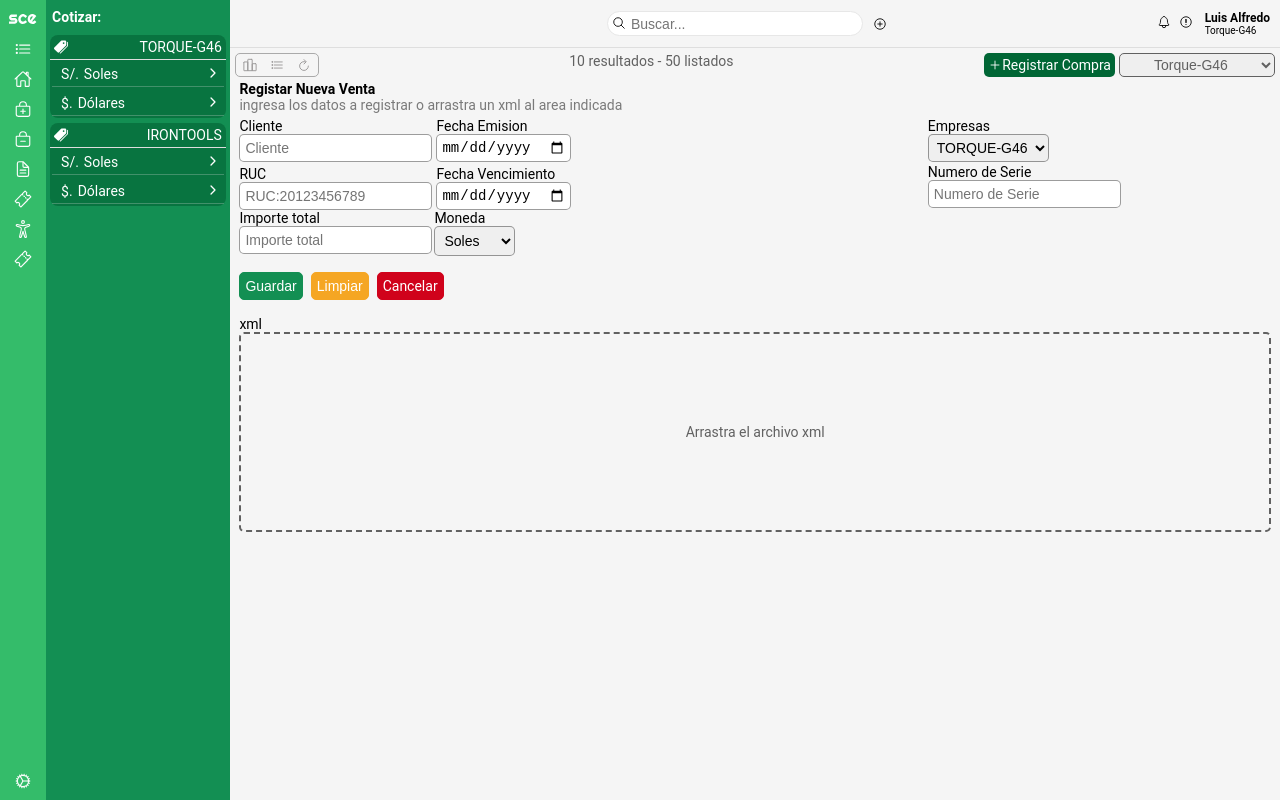
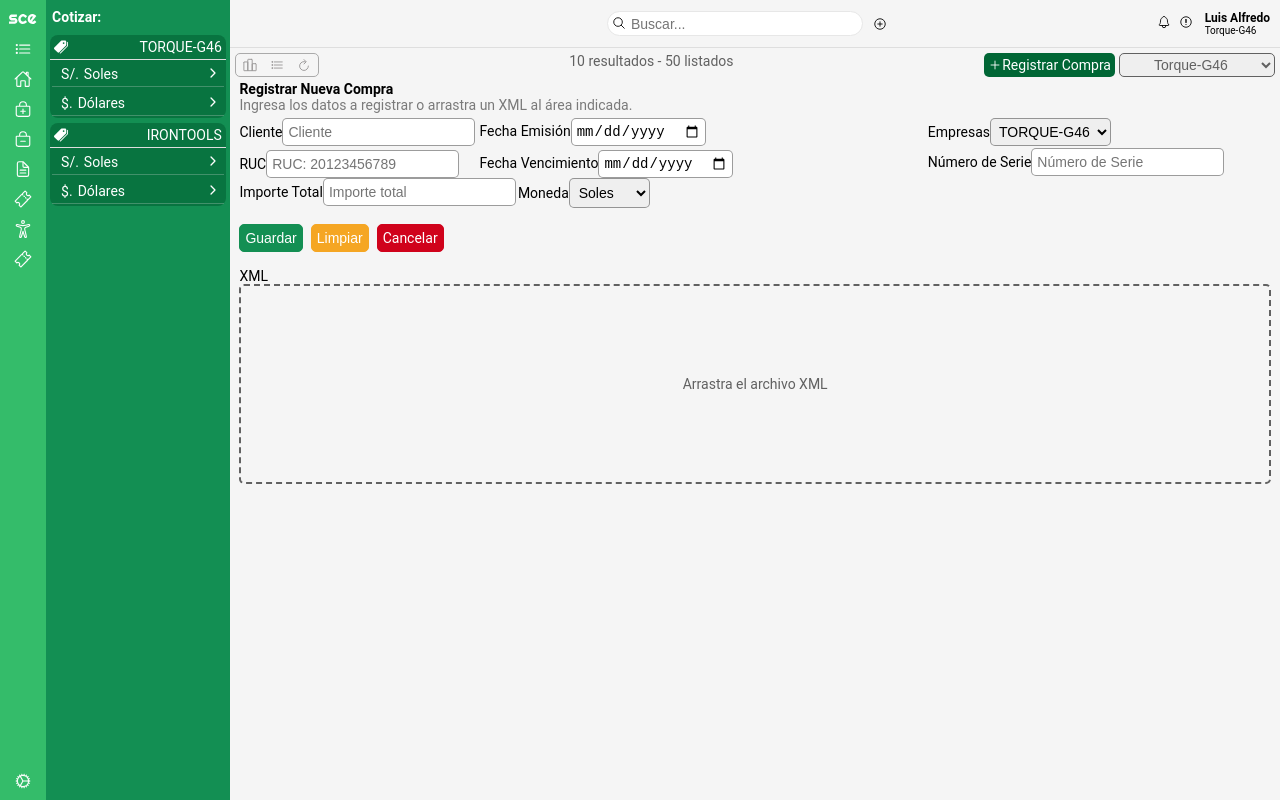
Before and after one commit to LuisPalomin05/FrontendSCE, a React (Create React App) app: page /compras/crear in a window 1280 px wide. Built offline with nearby package versions, Linux system fonts and the light colour scheme; the HTML template or start-up script is replaced by a standard one.

Commit message:
TRABAJANDO EN COMPRAS Y VENTAS

```diff
--- a/src/components/ClientesCrear.jsx
+++ b/src/components/ClientesCrear.jsx
@@ -62,19 +62,23 @@ export default function ClientesCrear() {
     navigate("/clientes");
   }
   return (
+    <div className="padd3">
+      <h1>{editing ? "Editar Cliente" : "Crear Cliente"}</h1>
       <div>
-      <h1>{editing ? "Editar Cliente" : "Crear Cliente"}</h1>
-      <div className="padd3">
-        <form onSubmit={onSubmitForm}>
+        <form className="flexcolumn padd3  gapp4" onSubmit={onSubmitForm}>
+          <section className="flexbox gapp4">
             <div>
               <p>RUC :</p>
               <input
                 type="text"
                 name="ruc"
+                className="inputbox"
+                placeholder="RUC: 20123456789"
                 value={ruc}
                 maxLength={12}
-              minLength={12}
+                minLength={11}
                 id="ruc"
+                required
                 onChange={(e) => setRuc(e.target.value)}
               />
             </div>
@@ -82,26 +86,49 @@ export default function ClientesCrear() {
               <p>NOMBRE CLIENTE :</p>
               <input
                 type="text"
+                className="inputbox"
+                placeholder="Cliente"
                 name="cliente"
                 value={cliente}
                 id="cliente"
                 onChange={(e) => setCliente(e.target.value)}
               />
             </div>
+          </section>
+
           <div>
             <p>DIRECCION :</p>
             <input
               type="text"
               name="direccion"
+              className="inputboxitm w33"
+              placeholder="Direccion"
               value={direccion}
               id="direccion"
               onChange={(e) => setDireccion(e.target.value)}
             />
           </div>
+
+          <div>
+            <p>EMAIL :</p>
+            <input
+              type="text"
+              className="inputboxitm w33"
+              placeholder="Email"
+              name="email"
+              value={email}
+              id="email"
+              onChange={(e) => setEmail(e.target.value)}
+            />
+          </div>
+
+          <section className="flexbox gapp4">
             <div>
               <p>TELEFONO :</p>
               <input
                 type="text"
+                className="inputboxitm"
+                placeholder="Telefono"
                 name="telefono"
                 value={telefono}
                 id="telefono"
@@ -110,32 +137,24 @@ export default function ClientesCrear() {
             </div>
 
             <div>
-            <p>EMAIL :</p>
-            <input
-              type="text"
-              name="email"
-              value={email}
-              id="email"
-              onChange={(e) => setEmail(e.target.value)}
-            />
-          </div>
-
-          <div>
               <p>ATENCION : </p>
               <input
                 type="text"
                 name="atencion"
+                className="inputboxitm"
+                placeholder="nombre de contacto"
                 value={atencion}
                 id="atencion"
                 onChange={(e) => setAtencion(e.target.value)}
               />
             </div>
-
+          </section>
           <div>
             <p>EMPRESA :</p>
             <select
               name="empresa"
               id="empresa"
+              className="inputboxitm w33"
               value={empresa}
               onChange={(e) => setEmpresa(e.target.value)}
             >
@@ -155,7 +174,9 @@ export default function ClientesCrear() {
                 Eliminar
               </button>
             ) : (
-              <Link className="btnSuccess martop" to={'/clientes'}>Cancelar</Link>
+              <Link className="btnSuccess martop" to={"/clientes"}>
+                Cancelar
+              </Link>
             )}{" "}
           </div>
         </form>
--- a/src/components/ComprasCrear.jsx
+++ b/src/components/ComprasCrear.jsx
@@ -5,108 +5,117 @@ const ComprasCrear = () => {
   return (
     <div className="padd2">
       <section className="marbot">
-        <h1>Registar Nueva Venta</h1>
+        <h1>Registrar Nueva Compra</h1>
         <p className="cGray">
-          ingresa los datos a registrar o arrastra un xml al area indicada
+          Ingresa los datos a registrar o arrastra un XML al área indicada.
         </p>
       </section>
-      <section>
-        <section>
+
       <form>
         <section className="flexbox gapp2">
           <div className="flexbox flex2 gapp4">
             <div className="flexcolumn gapp4">
               <section>
-                    <p>Cliente</p>
+                <label htmlFor="cliente">Cliente</label>
                 <input
                   className="inputbox"
                   type="text"
+                  id="cliente"
+                  name="cliente"
                   placeholder="Cliente"
                 />
               </section>
               <section>
-                    <p>RUC</p>
+                <label htmlFor="ruc">RUC</label>
                 <input
                   className="inputbox"
                   type="text"
-                      placeholder="RUC:20123456789"
+                  id="ruc"
+                  name="ruc"
+                  placeholder="RUC: 20123456789"
                 />
               </section>
             </div>
+
             <div className="flexcolumn gapp4">
               <section>
-                    <p>Fecha Emision</p>
-                    <input className="inputboxitm" type="date" />
+                <label htmlFor="fecha-emision">Fecha Emisión</label>
+                <input
+                  className="inputboxitm"
+                  type="date"
+                  id="fecha-emision"
+                  name="fecha_emision"
+                />
               </section>
               <section>
-                    <p>Fecha Vencimiento</p>
-                    <input className="inputboxitm" type="date" />
+                <label htmlFor="fecha-vencimiento">Fecha Vencimiento</label>
+                <input
+                  className="inputboxitm"
+                  type="date"
+                  id="fecha-vencimiento"
+                  name="fecha_vencimiento"
+                />
               </section>
             </div>
           </div>
+
           <div className="flexcolumn flex1 gapp2">
             <section>
-                  <div>
-                    <p>Empresas</p>
-                    <select className="inputboxitm">
+              <label htmlFor="empresa">Empresas</label>
+              <select className="inputboxitm" id="empresa" name="empresa">
                 <option>TORQUE-G46</option>
                 <option>IRONTOOLS</option>
               </select>
-                  </div>
-                  {/* <div>
-                  <p>20601395801</p>
-                </div> */}
             </section>
             <section>
-                  <p>Numero de Serie</p>
+              <label htmlFor="numero-serie">Número de Serie</label>
               <input
                 className="inputbox"
                 type="text"
-                    placeholder="Numero de Serie"
+                id="numero-serie"
+                name="numero_serie"
+                placeholder="Número de Serie"
               />
             </section>
           </div>
         </section>
+
         <div className="flexbox gapp2">
-              <section className="fl">
-                <p>Importe total</p>
+          <section>
+            <label htmlFor="importe-total">Importe Total</label>
             <input
               className="inputbox"
               type="number"
+              id="importe-total"
+              name="importe_total"
               placeholder="Importe total"
             />
           </section>
           <section>
-                <p>Moneda</p>
-                <select className="inputbox">
+            <label htmlFor="moneda">Moneda</label>
+            <select className="inputbox" id="moneda" name="moneda">
               <option>Soles</option>
-                  <option>Dolares</option>
+              <option>Dólares</option>
             </select>
           </section>
         </div>
+
         <br />
+
         <section className="flexbox gapp8">
-              <button type="submit" className="btnSuccess">
-                Guardar
-              </button>
-              <button type="reset" className="btnWarning">
-                Limpiar
-              </button>
-              <Link to={"/ventas"} className="btnDanger">
-                Cancelar
-              </Link>
+          <button type="submit" className="btnSuccess">Guardar</button>
+          <button type="reset" className="btnWarning">Limpiar</button>
+          <Link to={"/compras"} className="btnDanger">Cancelar</Link>
         </section>
       </form>
-        </section>
+
       <br />
+
       <section>
-          <p>xml</p>
-          <div>
+        <p>XML</p>
         <div className="flexbox padd1 xmldropbox">
-              <p>Arrastra el archivo xml</p>
+          <p>Arrastra el archivo XML</p>
         </div>
-          </div>
-        </section>
       </section>
     </div>
   );
--- a/src/components/VentasCrear.jsx
+++ b/src/components/VentasCrear.jsx
@@ -1,18 +1,67 @@
-import React from "react";
+import axios from "axios";
+import React, { useEffect, useState } from "react";
 import { Link } from "react-router-dom";
+import { useNavigate } from "react-router-dom";
 
 const VentasCrear = () => {
+
+  const navigate = useNavigate();
+
+
+  const [ruc, setRuc] = useState("");
+  const [cliente, setCliente] = useState("");
+  const [emision, setEmision] = useState("");
+  const [vencimiento, setVencimiento] = useState("");
+  const [empresa, setEmpresa] = useState("TORQUE-G46");
+  const [nfactura, setnFactura] = useState("");
+  const [total, setTotal] = useState("");
+  const [moneda, setMoneda] = useState("Soles");
+
+  // useEffect(() => {
+  //   async function fetchData() {
+
+  //   }
+  // }, []);
+
+  const onSubmitForm = async (e) => {
+    e.preventDefault();
+    const newVenta = {
+      ruc,
+      cliente,
+      emision,
+      vencimiento,
+      empresa,
+      nfactura,
+      total,
+      moneda,
+    };
+await axios.post("https://backendapi-6thn.onrender.com/api/ventas", newVenta);
+
+navigate("/ventas");
+  };
+
+  // Función para manejar archivos XML
+  const handleFileDrop = (e) => {
+    e.preventDefault();
+    const file = e.dataTransfer.files[0];
+    if (file && file.type === "text/xml") {
+      console.log("Archivo XML cargado:", file.name);
+    } else {
+      alert("Por favor, sube un archivo XML válido.");
+    }
+  };
+
   return (
     <div className="padd2">
       <section className="marbot">
-        <h1>Registar Nueva Venta</h1>
+        <h1>Registrar Nueva Venta</h1>
         <p className="cGray">
-          ingresa los datos a registrar o arrastra un xml al area indicada
+          Ingresa los datos a registrar o arrastra un XML al área indicada
         </p>
       </section>
+
       <section>
-        <section>
-          <form>
+        <form onSubmit={onSubmitForm} >
           <section className="flexbox gapp2">
             <div className="flexbox flex2 gapp4">
               <div className="flexcolumn gapp4">
@@ -21,6 +70,9 @@ const VentasCrear = () => {
                   <input
                     className="inputbox"
                     type="text"
+                    name="cliente"
+                    value={cliente}
+                    onChange={(e)=> setCliente(e.target.value)}
                     placeholder="Cliente"
                   />
                 </section>
@@ -29,59 +81,87 @@ const VentasCrear = () => {
                   <input
                     className="inputbox"
                     type="text"
-                      placeholder="RUC:20123456789"
+                    name="ruc"
+                    value={ruc}
+                    onChange={(e)=> setRuc(e.target.value)}
+                    placeholder="RUC: 20123456789"
                   />
                 </section>
               </div>
+
               <div className="flexcolumn gapp4">
                 <section>
-                    <p>Fecha Emision</p>
-                    <input className="inputboxitm" type="date" />
+                  <p>Fecha Emisión</p>
+                  <input
+                    className="inputboxitm"
+                    type="date"
+                    name="fechaEmision"
+                    value={emision}
+                    onChange={(e)=> setEmision(e.target.value)}
+                  />
                 </section>
                 <section>
                   <p>Fecha Vencimiento</p>
-                    <input className="inputboxitm" type="date" />
+                  <input
+                    className="inputboxitm"
+                    type="date"
+                    name="fechaVencimiento"
+                    value={vencimiento}
+                    onChange={(e)=> setVencimiento(e.target.value)}
+                  />
                 </section>
               </div>
             </div>
 
             <div className="flexcolumn flex1 gapp2">
               <section>
-                  <div>
                 <p>Empresas</p>
-                    <select className="inputboxitm">
-                      <option>TORQUE-G46</option>
-                      <option>IRONTOOLS</option>
+                <select
+                  className="inputboxitm"
+                  name="empresa"
+                  value={empresa}
+                  onChange={(e)=> setEmpresa(e.target.value)}
+                >
+                  <option value="TORQUE-G46">TORQUE-G46</option>
+                  <option value="IRONTOOLS">IRONTOOLS</option>
                 </select>
-                  </div>
-                  {/* <div>
-                  <p>20601395801</p>
-                </div> */}
               </section>
               <section>
-                  <p>Numero de Serie</p>
+                <p>Número de Serie</p>
                 <input
                   className="inputbox"
                   type="text"
-                    placeholder="Numero de Serie"
+                  name="numeroSerie"
+                  value={nfactura}
+                  onChange={(e)=> setnFactura(e.target.value)}
+                  placeholder="Número de Serie"
                 />
               </section>
             </div>
           </section>
+
           <div className="flexbox gapp2">
             <section className="fl">
               <p>Importe total</p>
               <input
                 className="inputbox"
                 type="number"
+                name="importeTotal"
+                value={total}
+                onChange={(e)=> setTotal(e.target.value)}
                 placeholder="Importe total"
               />
             </section>
             <section>
               <p>Moneda</p>
-                <select className="inputbox">
-                  <option>Soles</option>
-                  <option>Dolares</option>
+              <select
+                className="inputbox"
+                name="moneda"
+                value={moneda}
+                onChange={(e)=> setMoneda(e.target.value)}
+              >
+                <option value="Soles">Soles</option>
+                <option value="Dolares">Dólares</option>
               </select>
             </section>
           </div>
@@ -92,21 +172,26 @@ const VentasCrear = () => {
             <button type="submit" className="btnSuccess">
               Guardar
             </button>
-              <button type="reset" className="btnWarning">
+            <button type="reset" className="btnWarning" onClick={(e) => e.preventDefault()}>
               Limpiar
             </button>
-              <Link to={"/ventas"} className="btnDanger">
+            <Link to="/ventas" className="btnDanger">
               Cancelar
             </Link>
           </section>
         </form>
-        </section>
+
         <br />
+
         <section>
-          <p>xml</p>
+          <p>XML</p>
           <div>
-            <div className="flexbox padd1 xmldropbox">
-              <p>Arrastra el archivo xml</p>
+            <div
+              className="flexbox padd1 xmldropbox"
+              onDrop={handleFileDrop}
+              onDragOver={(e) => e.preventDefault()}
+            >
+              <p>Arrastra el archivo XML</p>
             </div>
           </div>
         </section>
```
Also changed, not shown: src/components/ComprasLista.jsx (+7 -7 lines), src/components/ComprasVista.jsx (+11 -18 lines), src/components/VentasLista.jsx (+12 -9 lines), src/components/VentasVista.jsx (+29 -16 lines). Lines whose indentation alone changed are shown as unchanged.
